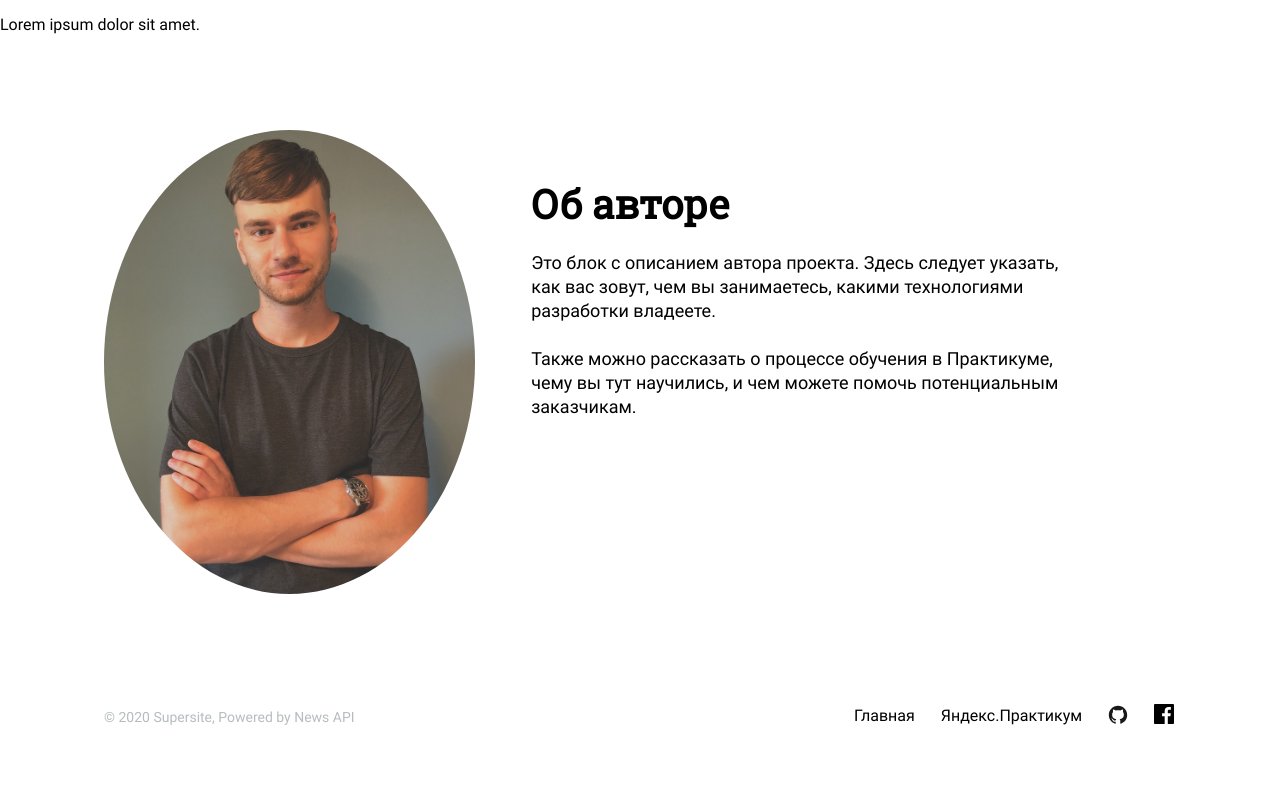
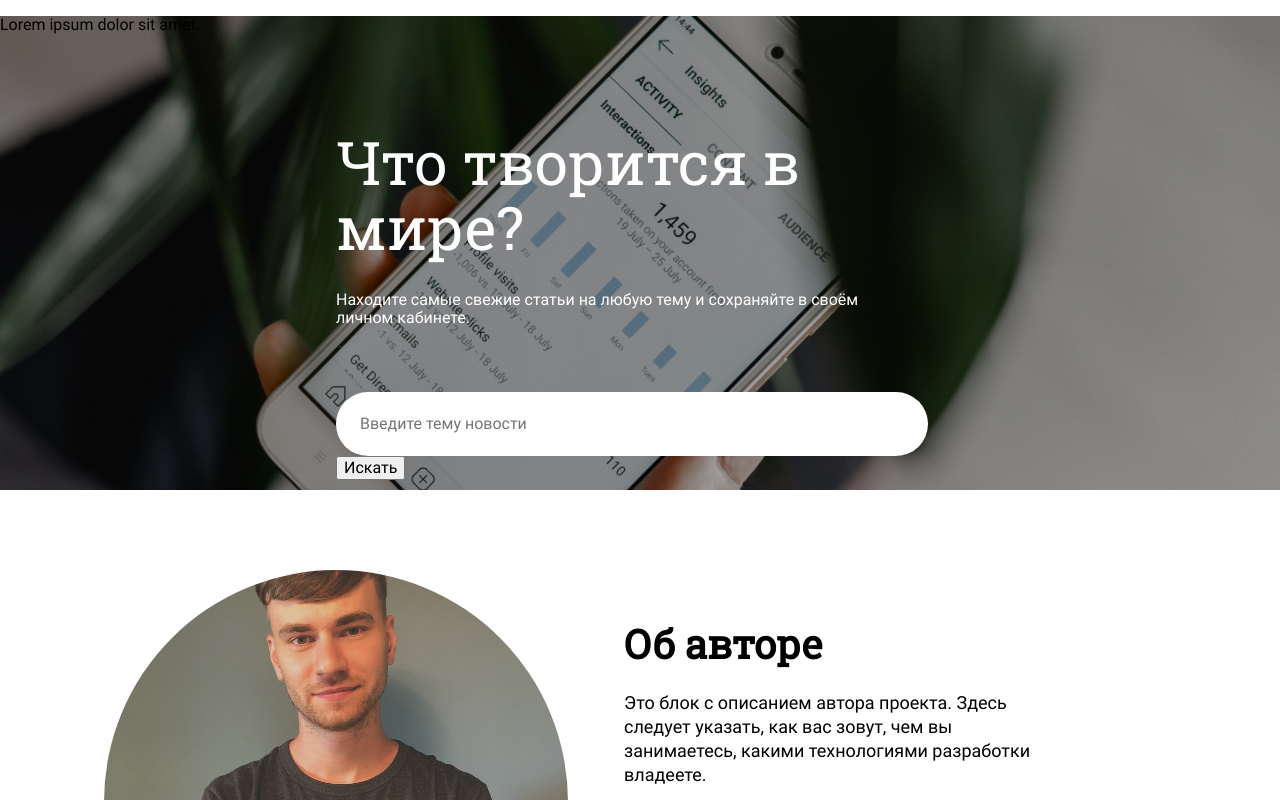
Before and after one commit to stvdent47/news-explorer-frontend, a React (Create React App) app: page / in a window 1280 px wide. Shown: the top 800 px of the page. Built offline with nearby package versions, Linux system fonts and the light colour scheme.

Commit message:
Search component in progress

```diff
--- a/src/components/About/About.css
+++ b/src/components/About/About.css
@@ -5,8 +5,10 @@
 }
 
 .about__photo {
-  width: 464px;
-  height: 464px;
+  max-width: 464px;
+  max-height: 464px;
+  width: 100%;
+  height: 100%;
   object-position: center;
   object-fit: cover;
   border-radius: 50%;
--- a/src/components/App/App.jsx
+++ b/src/components/App/App.jsx
@@ -1,5 +1,5 @@
 import './App.css';
-import Header from '../Header/Header.jsx';
+import Main from '../Main/Main.jsx';
 import About from '../About/About.jsx';
 import Footer from '../Footer/Footer.jsx';
 
@@ -7,7 +7,7 @@ import Footer from '../Footer/Footer.jsx';
 const App = () => {
   return (
     <>
-      <Header />
+      <Main />
       <About />
       <Footer />
     </>
--- /dev/null
+++ b/src/components/Main/Main.css
@@ -0,0 +1,10 @@
+.main__background {
+  width: 100%;
+  max-height: 474px;
+  height: 100%;
+  background-color: red;
+  background-image: url(../../images/main-background.jpg);
+  background-position: center;
+  background-repeat: no-repeat;
+  background-size: cover;
+}
--- a/src/components/Main/Main.jsx
+++ b/src/components/Main/Main.jsx
@@ -0,0 +1,16 @@
+import React from 'react';
+import './Main.css';
+
+import Header from '../Header/Header.jsx';
+import Search from '../Search/Search.jsx';
+
+const Main = () => {
+  return (
+    <div className='main__background'>
+      <Header />
+      <Search />
+    </div>
+  );
+};
+
+export default Main;
--- /dev/null
+++ b/src/components/Search/Search.css
@@ -0,0 +1,24 @@
+.search {
+  max-width: 608px;
+  width: 100%;
+  background-color: transparent;
+  margin: 0 auto;
+  color: #fff;
+}
+
+.search__heading {
+  font-family: 'Roboto Slab', 'Arial', sans-serif;
+  font-style: normal;
+  font-weight: 400;
+  font-size: 60px;
+  line-height: 107%;
+  margin: 0;
+  padding: 80px 0 32px;
+}
+
+.search__text {
+  max-width: 545px;
+  width: 100%;
+  margin: 0;
+  padding: 0 0 64px;
+}
--- /dev/null
+++ b/src/components/Search/Search.jsx
@@ -0,0 +1,15 @@
+import React from 'react';
+import './Search.css';
+import SearchForm from '../SearchInput/SearchForm.jsx';
+
+const Search = () => {
+  return (
+    <section className='search'>
+      <h1 className="search__heading">Что творится в мире?</h1>
+      <p className="search__text">Находите самые свежие статьи на любую тему и сохраняйте в своём личном кабинете.</p>
+      <SearchForm />
+    </section>
+  )
+};
+
+export default Search;
--- /dev/null
+++ b/src/components/SearchInput/SearchForm.css
@@ -0,0 +1,16 @@
+.search-form {
+  margin: 0;
+  padding: 0 0 80px;
+}
+
+.search-form__input {
+  max-height: 64px;
+  font-size: 16px;
+  line-height: 22px;
+  border: red;
+  background-color: #fff;
+  max-width: calc(100% - 40px);
+  width: 100%;
+  border-radius: 100px;
+  padding: 21px 0 21px 24px;
+}
--- /dev/null
+++ b/src/components/SearchInput/SearchForm.jsx
@@ -0,0 +1,15 @@
+import React from 'react'
+import './SearchForm.css';
+import SubmitButton from '../SubmitButton/SubmitButton.jsx';
+import { SEARCH_BUTTON_TEXT, SEARCH_INPUT_PLACEHOLDER } from '../../utils/constants.js';
+
+const SearchForm = () => {
+  return (
+    <form className='search-form'>
+      <input type="text" placeholder={SEARCH_INPUT_PLACEHOLDER} className='search-form__input' />
+      <SubmitButton buttonText={SEARCH_BUTTON_TEXT} />
+    </form>
+  )
+};
+
+export default SearchForm;
--- /dev/null
+++ b/src/components/SubmitButton/SubmitButton.jsx
@@ -0,0 +1,8 @@
+import React from 'react';
+import './SubmitButton.css';
+
+const SubmitButton = (props) => {
+  return <button type='submit'>{props.buttonText}</button>
+};
+
+export default SubmitButton;
--- /dev/null
+++ b/src/utils/constants.js
@@ -0,0 +1,2 @@
+export const SEARCH_BUTTON_TEXT = 'Искать';
+export const SEARCH_INPUT_PLACEHOLDER = 'Введите тему новости';
```
Also changed, not shown: src/components/SubmitButton/SubmitButton.css (added), src/images/main-background.jpg (added), 1 other file (tests, documents, lock files or other folders).
